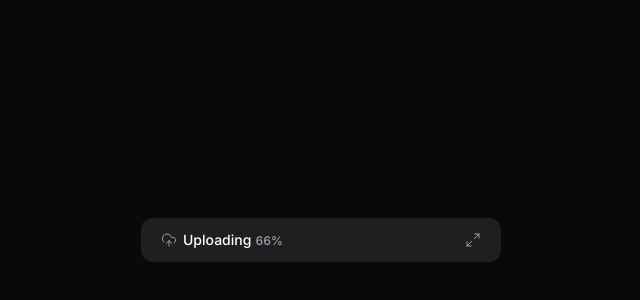
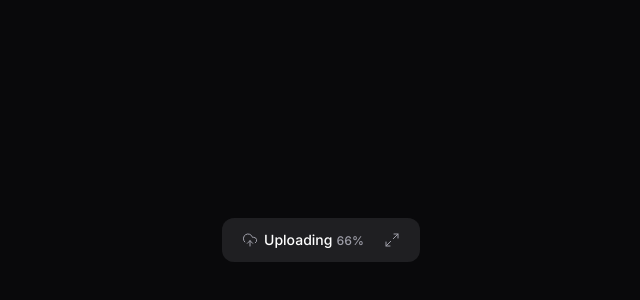
Before and after one commit to MayconAntonioDaniel/web-upload-widget, a React (Vite) app: page / in a window 1280 px wide. Shown: the part 160-460 px from the top of the page, without its empty margins (319-959 px from the left). Built offline with nearby package versions, Linux system fonts and the light colour scheme.

Commit message:
Animações do Widget

```diff
--- a/package.json
+++ b/package.json
@@ -14,6 +14,7 @@
     "@radix-ui/react-progress": "^1.1.8",
     "@tailwindcss/vite": "^4.1.17",
     "lucide-react": "^0.554.0",
+    "motion": "^12.23.24",
     "react": "^19.2.0",
     "react-dom": "^19.2.0",
     "react-dropzone": "^14.3.8",
--- a/src/components/upload-widget-dropzone.tsx
+++ b/src/components/upload-widget-dropzone.tsx
@@ -1,5 +1,7 @@
+import { motion } from "motion/react";
 import { useDropzone } from 'react-dropzone'
 import { CircularProgressBar } from './ui/circular-progress-bar'
+
 
 export function UploadWidgetDropzone() {
   const isThereAnyPendingUpload = true
@@ -15,7 +17,12 @@
   })
 
   return (
-    <div className="px-2 flex flex-col gap-3">
+    <motion.div
+      className="px-2 flex flex-col gap-3"
+      initial={{ opacity: 0 }}
+      animate={{ opacity: 1 }}
+      transition={{ duration: 0.3 }}
+    >
       <div
         data-active={isDragActive}
         className='cursor-pointer text-zinc-400 bg-black/20 p-5 rounded-lg border border-zinc-700 border-dashed h-32 flex flex-col items-center justify-center gap-1 hover:border-zinc-600 transition-colors data-[active=true]:bg-indigo-500/10 data-[active=true]:border-indigo-500 data-[active=true]:text-indigo-400'
@@ -37,6 +44,6 @@
       </div>
 
       <span className='text-xs text-zinc-400'>Only PNG and JPG files are supported.</span>
-    </div>
+    </motion.div>
   )
 }
--- a/src/components/upload-widget-minimized-button.tsx
+++ b/src/components/upload-widget-minimized-button.tsx
@@ -4,7 +4,7 @@
 
 export function UploadWidgetMinimizedButton() {
   return (
-    <Collapsible.Trigger className="group w-full bg-white/3 py-3 px-5 flex items-center justify-between">
+    <Collapsible.Trigger className="group w-full bg-white/3 py-3 px-5 flex items-center justify-between gap-5">
       <UploadWidgetTitle/>
       <Maximize2 strokeWidth={ 1.5 } className="size-4 text-zinc-400 group-hover:text-zinc-100"/>
     </Collapsible.Trigger>
--- a/src/components/upload-widget-upload-item.tsx
+++ b/src/components/upload-widget-upload-item.tsx
@@ -1,10 +1,16 @@
 import * as Progress from '@radix-ui/react-progress'
 import { DownloadIcon, ImageUp, Link2, RefreshCcw, X } from "lucide-react";
 import { Button } from "./ui/button";
+import { motion } from 'motion/react';
 
 export function UploadWidgetUploadItem() {
   return (
-    <div className="p-3 rounded-lg flex flex-col gap-3 shadow-shape-content bg-white/3 relative overflow-hidden">
+    <motion.div
+      initial={{ opacity: 0 }}
+      animate={{ opacity: 1 }}
+      transition={{ duration: 0.4 }}
+      className="p-3 rounded-lg flex flex-col gap-3 shadow-shape-content bg-white/3 relative overflow-hidden"
+    >
       <div className="flex flex-col gap-1">
         <span className="text-xs font-medium flex items-center gap-1">
           <ImageUp className="size-3 text-zinc-300" strokeWidth={1.5}/>
@@ -48,6 +54,6 @@
           <span className="sr-only">Cancel upload</span>
         </Button>
       </div>
-    </div>
+    </motion.div>
   )
 }
--- a/src/components/upload-widget.tsx
+++ b/src/components/upload-widget.tsx
@@ -2,15 +2,34 @@
 import { UploadWidgetDropzone } from "./upload-widget-dropzone";
 import { UploadWidgetHeader } from "./upload-widget-header";
 import { UploadWidgetUploadList } from "./upload-widget-upload-list";
-import { useState } from "react";
+import { motion, useCycle } from "motion/react";
 import { UploadWidgetMinimizedButton } from "./upload-widget-minimized-button";
 
 export function UploadWidget() {
-  const [isWidgetOpen, setIsWidgetOpren] = useState(false)
+  const [isWidgetOpen, toggleWidgetOpen] = useCycle(false, true)
 
   return (
-    <Collapsible.Root onOpenChange={setIsWidgetOpren}>
-      <div className="bg-zinc-900 overflow-hidden w-[360px] rounded-xl shadow-shape">
+    <Collapsible.Root onOpenChange={ () => toggleWidgetOpen() } >
+      <motion.div
+        className="bg-zinc-900 overflow-hidden max-w-[360px] rounded-xl shadow-shape"
+        animate={ isWidgetOpen ? 'open' : 'closed'}
+        variants={{
+          closed: {
+            width: 'max-content',
+            height: 44,
+            transition: {
+              type: "inertia"
+            }
+          },
+          open: {
+            width: 360,
+            height: 'auto',
+            transition: {
+              duration: 0.1,
+            },
+          },
+        }}
+      >
         {!isWidgetOpen && <UploadWidgetMinimizedButton/> }
 
         <Collapsible.Content>
@@ -24,7 +43,7 @@
             <UploadWidgetUploadList/>
           </div>
         </Collapsible.Content>
-      </div>
+      </motion.div>
     </Collapsible.Root>
   )
 
```
Also changed, not shown: 1 other file (tests, documents, lock files or other folders).
